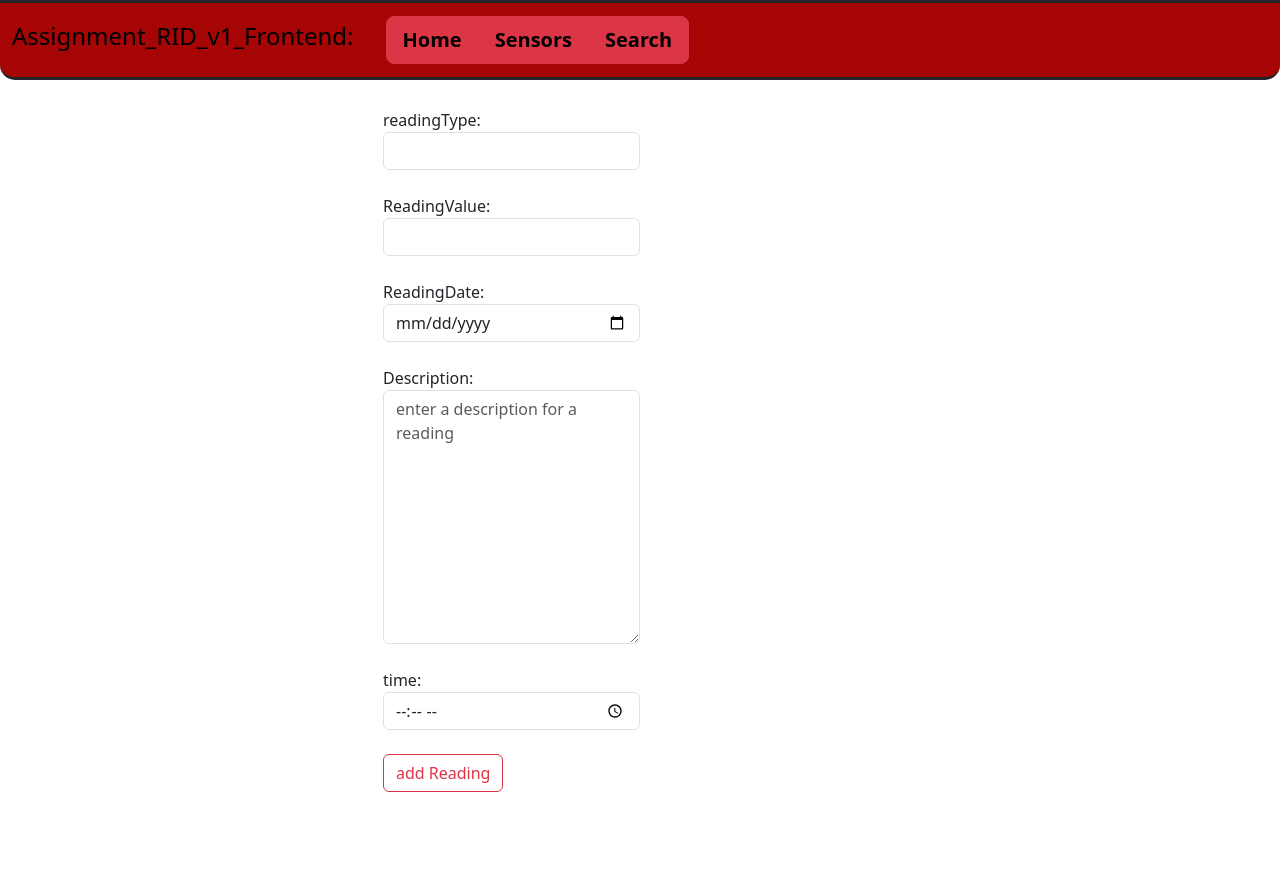
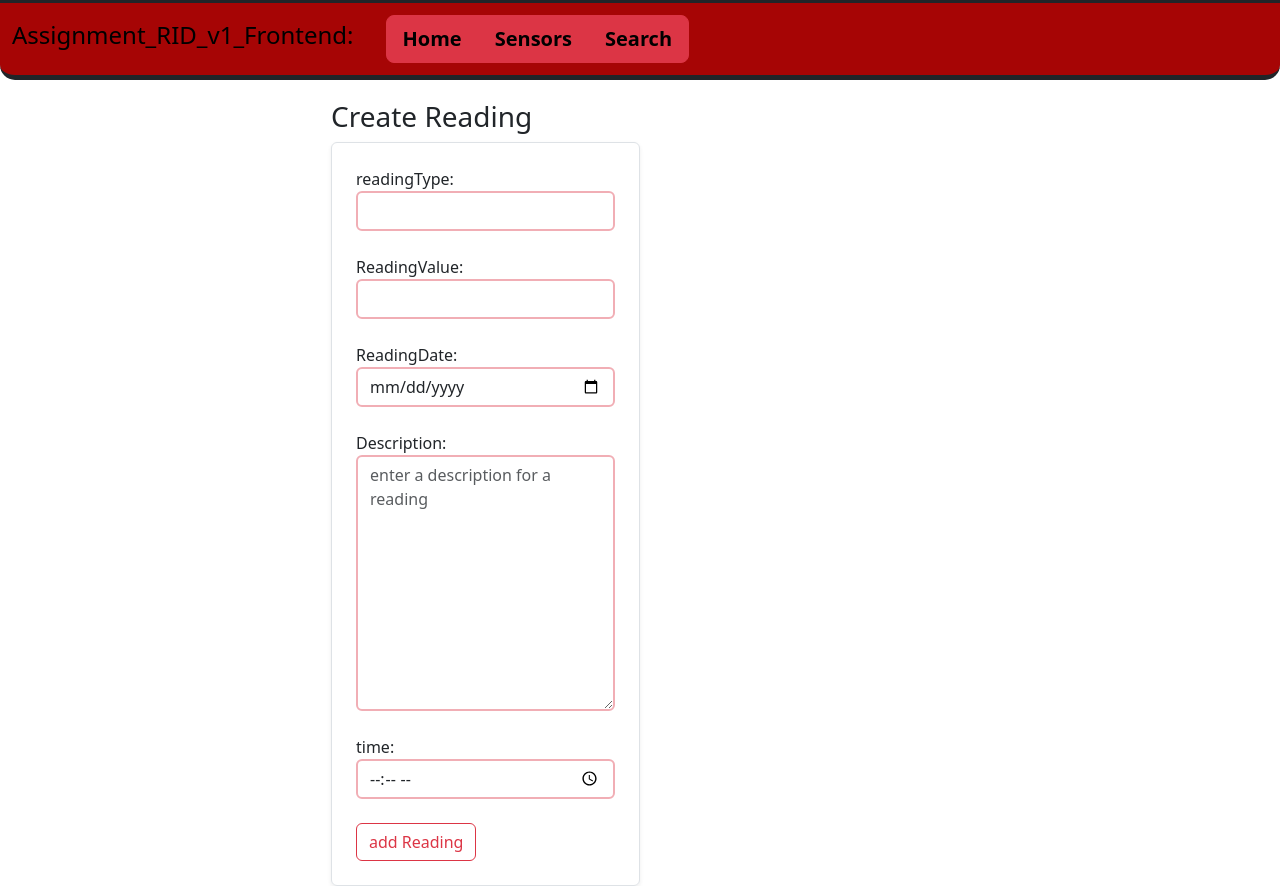
Before and after one commit to JohnSkouloudis/Assignment_RID_v1-Frontend, a Vue app: page /readings/new/1 in a window 1280 px wide. Before the commit the page ends 800 px from the top, so only its background shows below. Built offline with nearby package versions, Linux system fonts and the light colour scheme.

Commit message:
updated forms

```diff
--- a/src/App.vue
+++ b/src/App.vue
@@ -34,6 +34,7 @@ nav {
   border-inline: black;
   background-color: #a60505 !important;
   border-radius: 0 0 15px 15px;
+  border-bottom-width: 5px;
   display: flex;
 }
 
--- a/src/views/CreateReadingView.vue
+++ b/src/views/CreateReadingView.vue
@@ -29,23 +29,24 @@ async function addReading() {
 
 <template >
 
-  <form id="reading-form" v-on:submit.prevent="addReading">
+  <h3>Create Reading</h3>
+  <form class="p-4 border rounded shadow-sm "  id="reading-form" v-on:submit.prevent="addReading">
 
 
     <label for="readingtype">readingType:</label><br>
-    <input class="form-control" v-model="readingForm.readingType" type="text" id="readingtype" name="readingtype" required><br>
+    <input class="form-control border-danger-subtle" v-model="readingForm.readingType" type="text" id="readingtype" name="readingtype" required><br>
 
     <label for="readingvalue">ReadingValue:</label><br>
-    <input class="form-control" v-model="readingForm.readingValue" type="number" step="0.01" id="readingvalue" name="readingvalue"><br>
+    <input class="form-control border-danger-subtle" v-model="readingForm.readingValue" type="number" step="0.01" id="readingvalue" name="readingvalue"><br>
 
     <label for="readingdate">ReadingDate:</label><br>
-    <input class="form-control" v-model="readingForm.readingDate" type="date" step="0.01" id="readingdate" name="readingdate"><br>
+    <input class="form-control border-danger-subtle" v-model="readingForm.readingDate" type="date" step="0.01" id="readingdate" name="readingdate"><br>
 
     <label for="description">Description:</label><br>
-    <textarea class="form-control" v-model="readingForm.description" type="text" id="description"  name="description" rows="10" columns="500" placeholder="enter a description for a reading" required> </textarea><br>
+    <textarea class="form-control border-danger-subtle" v-model="readingForm.description" type="text" id="description"  name="description" rows="10" columns="500" placeholder="enter a description for a reading" required> </textarea><br>
 
     <label for="time">time:</label><br>
-    <input class="form-control" v-model="readingForm.time" type="time" id="time" name="time" required><br>
+    <input class="form-control border-danger-subtle" v-model="readingForm.time" type="time" id="time" name="time" required><br>
 
     <button class="btn btn-outline-danger" type="submit" id="addReading">add Reading</button>
 
@@ -55,4 +56,8 @@ async function addReading() {
 
 <style scoped>
 
+.form-control {
+border-width: 2px;
+}
+
 </style>
--- a/src/views/CreateSensorView.vue
+++ b/src/views/CreateSensorView.vue
@@ -33,9 +33,9 @@ async function addSensor(){
 <template>
 
   <h3>Create Sensor</h3>
-  <form class="mb-3" id="sensor-form" v-on:submit.prevent="addSensor">
+  <form class="p-4 border rounded shadow-sm" id="sensor-form" v-on:submit.prevent="addSensor">
     <label for="sensortype">Sensor Type:</label><br>
-    <select class="form-select" v-model="sensorForm.sensorType" id="sensortype" name="sensortype">
+    <select class="form-select border-danger" v-model="sensorForm.sensorType" id="sensortype" name="sensortype">
       <option value="Temperature">Temperature</option>
       <option value="Humidity">Humidity</option>
       <option value="Acoustic">Acoustic</option>
@@ -43,16 +43,16 @@ async function addSensor(){
     </select><br>
 
     <label for="vendorName">Vendor Name:</label><br>
-    <input class="form-control" v-model="sensorForm.vendorName" type="text" id="vendorName" name="vendorname" required><br>
+    <input class="form-control border-danger" v-model="sensorForm.vendorName" type="text" id="vendorName" name="vendorname" required><br>
 
     <label for="vendorEmail">Vendor Email:</label><br>
-    <input class="form-control" v-model="sensorForm.vendorEmail" type="text" id="vendorEmail" name="vendoremail" required><br>
+    <input class="form-control border-danger" v-model="sensorForm.vendorEmail" type="text" id="vendorEmail" name="vendoremail" required><br>
 
-    <label for="description">Description:</label><br>
-    <textarea class="form-control" v-model="sensorForm.description" id="description" name="description" rows="10" columns="500" placeholder="enter a description" required></textarea><br>
+    <label for="description" >Description:</label><br>
+    <textarea class="form-control border-danger" v-model="sensorForm.description" id="description" name="description" rows="10" columns="500" placeholder="enter a description" required></textarea><br>
 
     <label for="location">Location:</label><br>
-    <input class="form-control" v-model="sensorForm.location" type="text" id="location" name="location" required><br>
+    <input class="form-control border-danger" v-model="sensorForm.location" type="text" id="location" name="location" required><br>
 
     <button class="btn btn-outline-success" type="submit"  id="addSensor">addSensor</button>
   </form>
@@ -62,4 +62,8 @@ async function addSensor(){
 
 <style scoped>
 
+.form-control, .form-select {
+  border-width: 2px;
+}
+
 </style>
```
